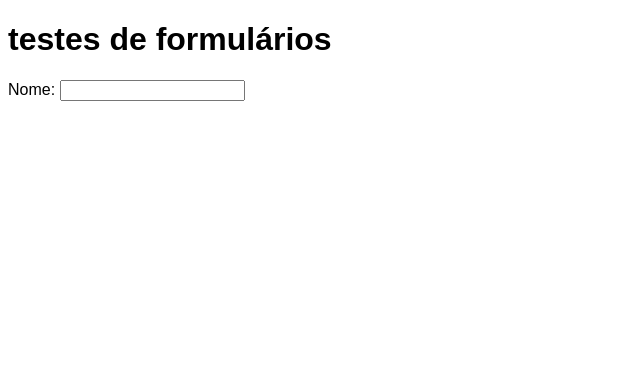
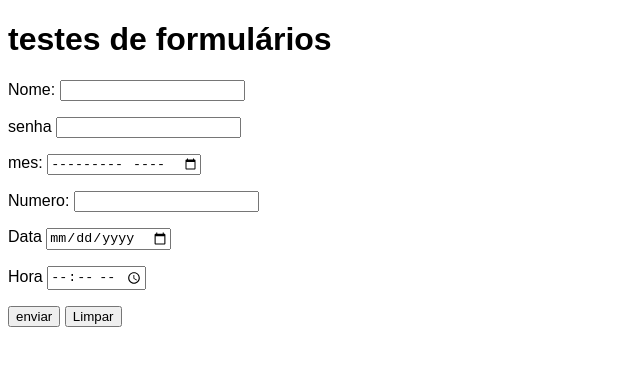
Before and after one commit to Rodmam1/Formul-rios-testes, a plain HTML site: page index.html in a window 1280 px wide. Shown: the whole page, without its empty margins (0-640 px from the left). Drawn offline with Linux system fonts and the light colour scheme.

Commit message:
Criei novos formulários

```diff
--- a/index.html
+++ b/index.html
@@ -19,10 +19,36 @@
    <p>
       <label for="inome">Nome:</label>
      <input type="text" name="nome" id="inome" required >
+
    </p>
   <p>
-     <label
+     <label for='isenha'>senha</label>
+    <input type="password" name="senha" id="isenha"
   </p>
+   <p>
+      <label for="imes">mes:</label>
+     <input type="month" name="mes" id="imes">
+   </p>
+   <p>
+      <label for="num">Numero:</label>
+     <input type="number" name="nume" id="num">
+   </p>
+   <p>
+      <label for="date1">Data</label>
+     <input type="date" name="dat" id="date1">
+   </p>
+   <p>
+      <label for="hora">Hora</label>
+      <input type="time" name="h" id="hora">
+   </p>
+
+
+
+  <p>
+     <input type="submit" value="enviar" >
+    <input type="reset" value="Limpar">
+  </p>
+
 
 
 
```
